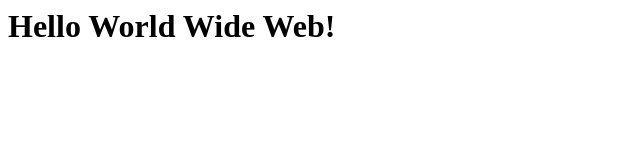
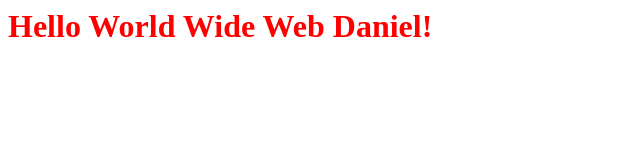
Before and after one commit to danielngira/web-art, a plain HTML site: page index.html in a window 1280 px wide. Shown: the whole page, without its empty margins (0-640 px from the left). Drawn offline with Linux system fonts and the light colour scheme.

Commit message:
added style sheet

```diff
--- /dev/null
+++ b/css/styles.css
@@ -0,0 +1,3 @@
+h1{
+  color: red;
+}
--- a/index.html
+++ b/index.html
@@ -1 +1,2 @@
-<h1>Hello World Wide Web!</h1>
+<link rel="stylesheet" href="css/styles.css">
+<h1>Hello World Wide Web Daniel!</h1>
```
